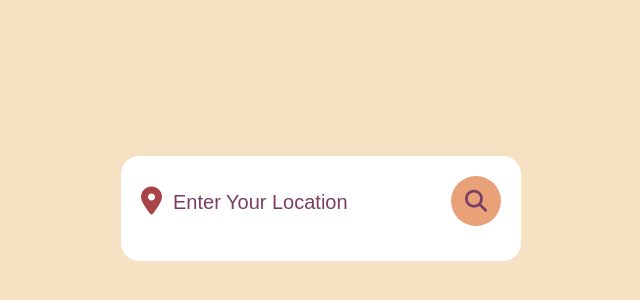
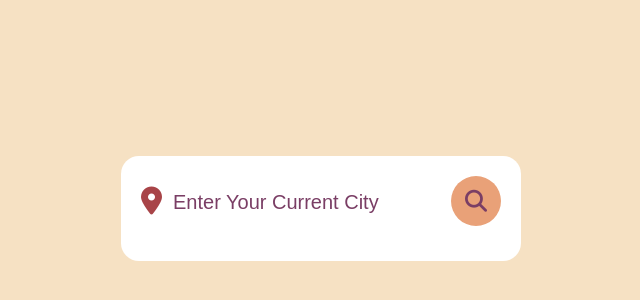
Before and after one commit to joaorhauan/Weather-App, a plain HTML site: page index.html in a window 1280 px wide. Shown: the part 192-492 px from the top of the page, 319-959 px from the left. Drawn offline with Linux system fonts and the light colour scheme.

Commit message:
Update index.html

```diff
--- a/index.html
+++ b/index.html
@@ -19,7 +19,7 @@
 
         <div class="search_box">
             <i class="fa-solid fa-location-dot"></i>
-            <input type="text" placeholder="Enter your location">
+            <input type="text" placeholder="Enter your current city">
             <button class="fa-solid fa-magnifying-glass"></button>
         </div>
 
```
